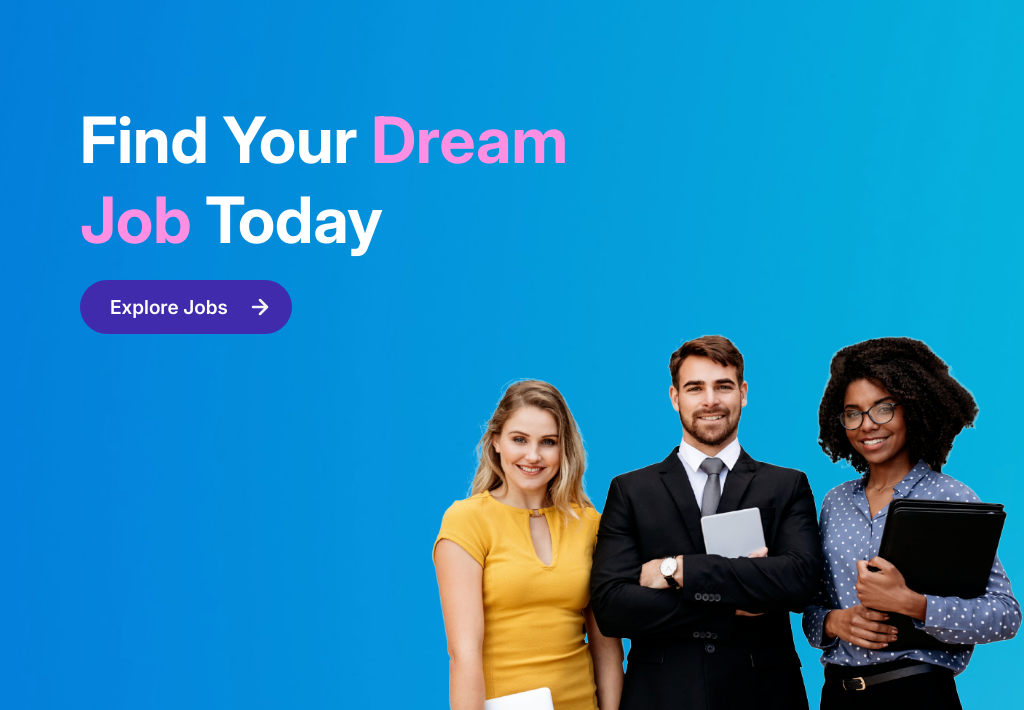
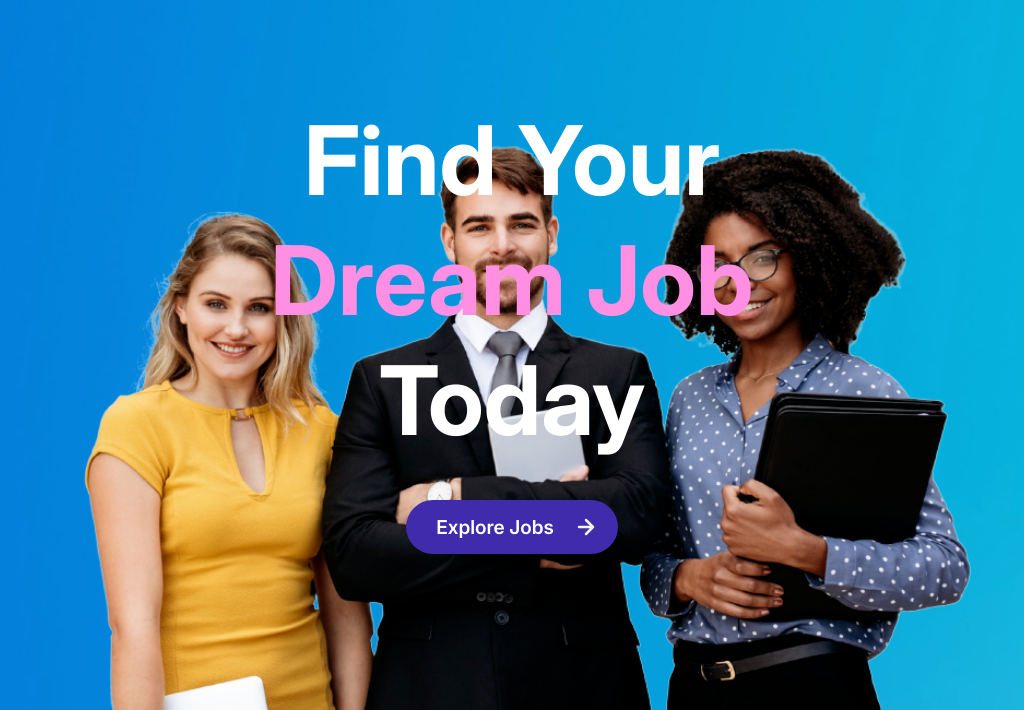
Before and after one commit to kibinzxc/open-access-recruitment-system-SDJ, a PHP site: page /home.php in a window 1024 px wide. Shown: the part 90-800 px from the top of the page. Run offline with PHP 8.4, Linux system fonts and the light colour scheme; grey boxes are pictures that could not be loaded.

Commit message:
Add responsive styles for hero section on medium screens

```diff
--- a/assets/css/index.css
+++ b/assets/css/index.css
@@ -260,3 +260,28 @@ body {
         display: block;
     }
 }
+
+@media screen and (max-width: 1024px) and (min-width: 769px) {
+    .hero-svg {
+        position: absolute;
+        bottom: 0;
+        left: 20%;
+        transform: translateX(-50%);
+        width: 150%;
+        max-width: 150%;
+        height: auto;
+        display: block;
+    }
+
+    .hero-text {
+        width: 500px;
+        margin: 100px auto 0 auto;
+        text-align: center;
+    }
+
+    .hero-text h1 {
+        font-size: 6rem;
+        line-height: 7.5rem;
+        margin-bottom: 40px;
+    }
+}
```
